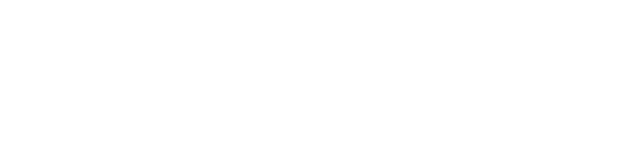
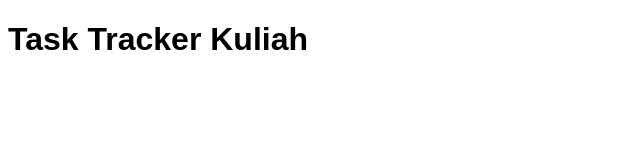
Before and after one commit to ndrrr1/TaskTracker, a plain HTML site: page index.html in a window 1280 px wide. Shown: the whole page, without its empty margins (0-640 px from the left). Drawn offline with Linux system fonts and the light colour scheme.

Commit message:
Add basic HTML layout

```diff
--- a/index.html
+++ b/index.html
@@ -3,8 +3,23 @@
 <head>
     <meta charset="UTF-8">
     <title>Task Tracker Kuliah</title>
+    <link rel="stylesheet" href="style.css">
 </head>
+
 <body>
+
+<div class="wrapper">
+
+    <div class="card">
+
+        <h1>Task Tracker Kuliah</h1>
+
+    </div>
+
+</div>
+
+
+<script src="app.js"></script>
 
 </body>
 </html>
```
